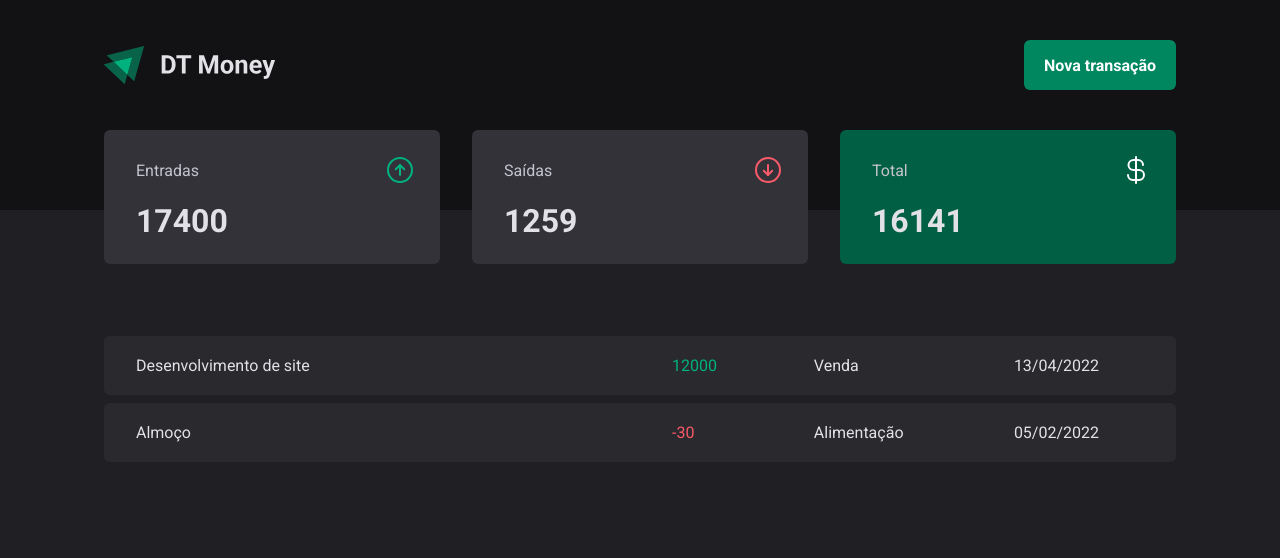
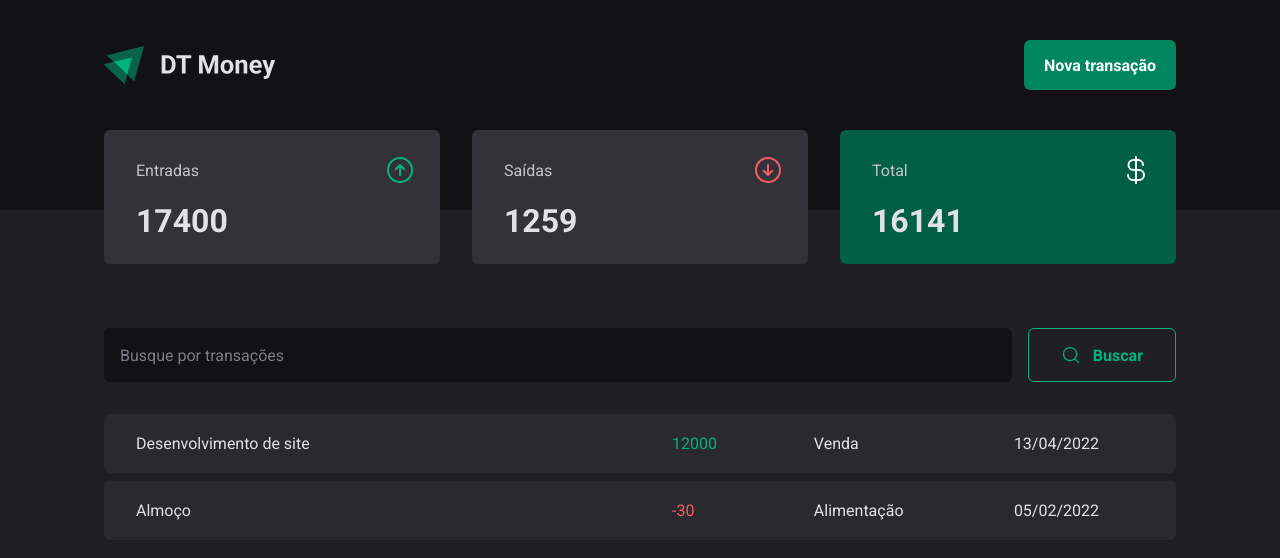
Before and after one commit to AndersonNascimentoAFSN/03-dt-money, a React (Vite) app: page / in a window 1280 px wide. Shown: the top 558 px of the page. Built offline with nearby package versions, Linux system fonts and the light colour scheme.

Commit message:
add components

```diff
--- /dev/null
+++ b/src/components/SearchForm/index.tsx
@@ -0,0 +1,16 @@
+import { MagnifyingGlass } from "phosphor-react";
+
+import { SearchFormContainer } from "./styles";
+
+export function SearchForm() {
+  return (
+    <SearchFormContainer>
+      <input type="text" placeholder="Busque por transações" />
+
+      <button type="submit">
+        <MagnifyingGlass size={20} />
+        Buscar
+      </button>
+    </SearchFormContainer>
+  );
+}
--- /dev/null
+++ b/src/components/SearchForm/styles.ts
@@ -0,0 +1,39 @@
+import styled from "styled-components";
+
+export const SearchFormContainer = styled.form`
+  display: flex;
+  gap: 1rem;
+
+  input {
+    flex: 1;
+    border-radius: 6px;
+    border: 0;
+    background: ${({ theme }) => theme["gray-900"]};
+    color: ${({ theme }) => theme["gray-300"]};
+    padding: 1rem;
+
+    &::placeholder {
+      color: ${({ theme }) => theme["gray-500"]};
+    }
+  }
+
+  button {
+    display: flex;
+    align-items: center;
+    gap: 0.75rem;
+    border: 0;
+    padding: 1rem 2rem;
+    background: transparent;
+    border: 1px solid ${({ theme }) => theme["green-300"]};
+    color: ${({ theme }) => theme["green-300"]};
+    font-weight: 700;
+    border-radius: 6px;
+    transition: background-color 0.2s, color 0.2s, border-color 0.2s;
+
+    &:hover {
+      background: ${({ theme }) => theme["green-500"]};
+      border-color: ${({ theme }) => theme["green-500"]};
+      color: ${({ theme }) => theme["white"]};
+    }
+  }
+`;
--- a/src/components/TransactionsTable/index.tsx
+++ b/src/components/TransactionsTable/index.tsx
@@ -1,6 +1,6 @@
 import { TableContent } from "./TableContent";
 
-import { TransactionsTableContainer, Table } from "./styles";
+import { Table } from "./styles";
 
 const transactions = [
   {
@@ -19,7 +19,6 @@
 
 export function TransactionTable() {
   return (
-    <TransactionsTableContainer>
       <Table>
         <tbody>
           {transactions.map((transaction) => (
@@ -32,6 +31,5 @@
           ))}
         </tbody>
       </Table>
-    </TransactionsTableContainer>
   );
 }
--- a/src/components/TransactionsTable/styles.ts
+++ b/src/components/TransactionsTable/styles.ts
@@ -1,11 +1,4 @@
 import styled from "styled-components";
-
-export const TransactionsTableContainer = styled.main`
-  width: 100%;
-  max-width: 1120px;
-  margin: 4rem auto 0;
-  padding: 0 1.5rem;
-`;
 
 export const Table = styled.table`
   width: 100%;
--- a/src/components/index.ts
+++ b/src/components/index.ts
@@ -1,5 +1,6 @@
 import { Header } from "./Header";
 import { Dashboard } from "./Dashboard";
 import { TransactionTable } from "./TransactionsTable";
+import { SearchForm } from "./SearchForm";
 
-export { Header, Dashboard, TransactionTable };
+export { Header, Dashboard, TransactionTable, SearchForm };
--- a/src/pages/Transactions/index.tsx
+++ b/src/pages/Transactions/index.tsx
@@ -1,13 +1,16 @@
-import { Header, Dashboard, TransactionTable } from "../../components";
+import { Header, Dashboard, TransactionTable, SearchForm } from "../../components";
 
 import { Container } from "./styles";
 
 export function Transactions() {
   return (
-    <Container>
+    <>
       <Header />
       <Dashboard />
+    <Container>
+      <SearchForm />
       <TransactionTable />
     </Container>
+    </>
   );
 }
--- a/src/pages/Transactions/styles.ts
+++ b/src/pages/Transactions/styles.ts
@@ -1,3 +1,8 @@
 import styled from "styled-components";
 
-export const Container = styled.div``
+export const Container = styled.div`
+  width: 100%;
+  max-width: 1120px;
+  margin: 4rem auto 0;
+  padding: 0 1.5rem;
+`;
--- a/src/styles/global.ts
+++ b/src/styles/global.ts
@@ -9,7 +9,8 @@
 
   :focus {
     outline: 0;
-    box-shadow: 0 0 0 2px ${(props) => props.theme["gray-500"]};
+    box-shadow: 0  0 0 2px ${(props) => props.theme["green-500"]};
+    /* outline: 2px solid ${(props) => props.theme["green-500"]}; */
   }
 
   body {
```
